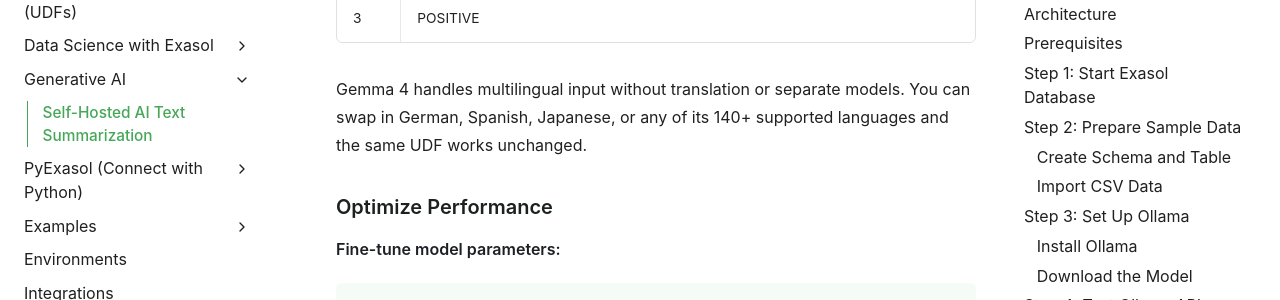
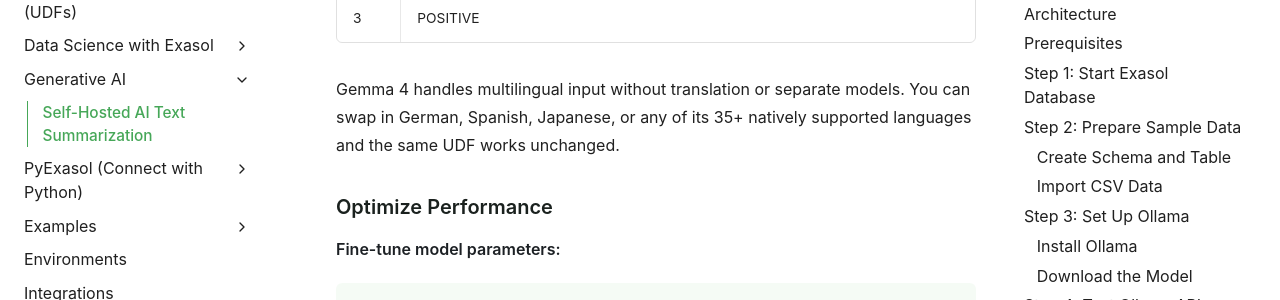
Before and after one commit to exasol/developer-documentation, a Sphinx documentation site: the page built from doc/gen_ai/ai_text_summary/index.rst, in a window 1280 px wide and 900 px high, scrolled down 15463 px. Shown: the part 181-481 px from the top of the window. Built offline with Sphinx 7.4.7, drawn with Linux system fonts in a browser that asks for light colours; pages that are not in the unit, such as notebooks, are missing from menus; some of the changed text lies outside the part shown.

Commit message:
fix: correct Gemma 4 parameter count and language support figures
E4B has 4B effective parameters (not 4.5B). Native language support
is 35+ (not 140+, which is the pre-training data scope).

Co-Authored-By: Claude Opus 4.6 (1M context) <noreply@anthropic.com>

```diff
--- a/doc/gen_ai/ai_text_summary/index.rst
+++ b/doc/gen_ai/ai_text_summary/index.rst
@@ -560,7 +560,7 @@ Explore Ollama's model library:
 Example: Sentiment Classification with Gemma 4
 ------------------------------------------------
 
-Google's `Gemma 4 <https://ollama.com/library/gemma4>`_ works well for classification tasks and supports 140+ languages out of the box. The ``e4b`` variant (4.5B effective parameters, Apache 2.0 license) is a good fit for UDF workloads.
+Google's `Gemma 4 <https://ollama.com/library/gemma4>`_ works well for classification tasks and supports 35+ languages out of the box. The ``e4b`` variant (4B effective parameters, Apache 2.0 license) is a good fit for UDF workloads.
 
 Download the model:
 
@@ -639,7 +639,7 @@ Expected output:
    * - 3
      - POSITIVE
 
-Gemma 4 handles multilingual input without translation or separate models. You can swap in German, Spanish, Japanese, or any of its 140+ supported languages and the same UDF works unchanged.
+Gemma 4 handles multilingual input without translation or separate models. You can swap in German, Spanish, Japanese, or any of its 35+ natively supported languages and the same UDF works unchanged.
 
 Optimize Performance
 --------------------
```
